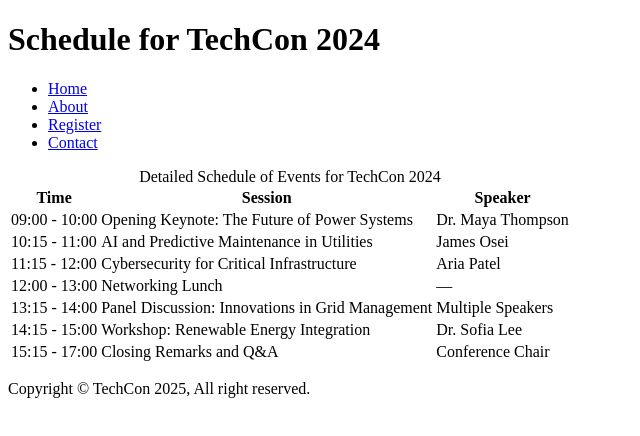
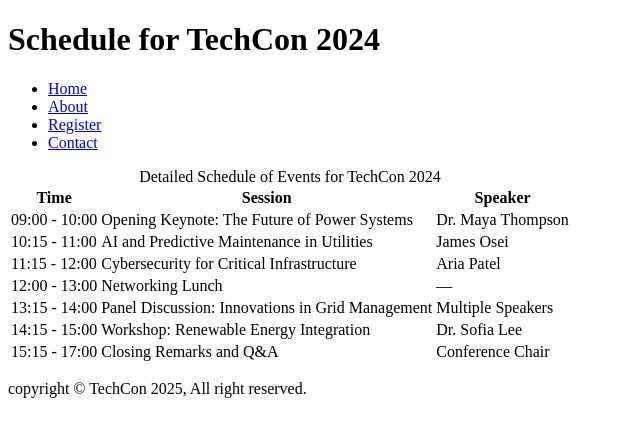
Before and after one commit to blessingemm/TechCon_HTML, a plain HTML site: page techcon_website/schedule.html in a window 1280 px wide. Shown: the full height of the page, 0-640 px from the left. Drawn offline with Linux system fonts and the light colour scheme.

Commit message:
Corrected the footer for schedule.html

```diff
--- a/techcon_website/schedule.html
+++ b/techcon_website/schedule.html
@@ -69,7 +69,7 @@
 </main>
 
 <footer>
-    <p>Copyright &copy; TechCon 2025, All right reserved.</p>
+    <p>copyright &copy; TechCon 2025, All right reserved.</p>
   </footer>
 </body>
 </html>
```
